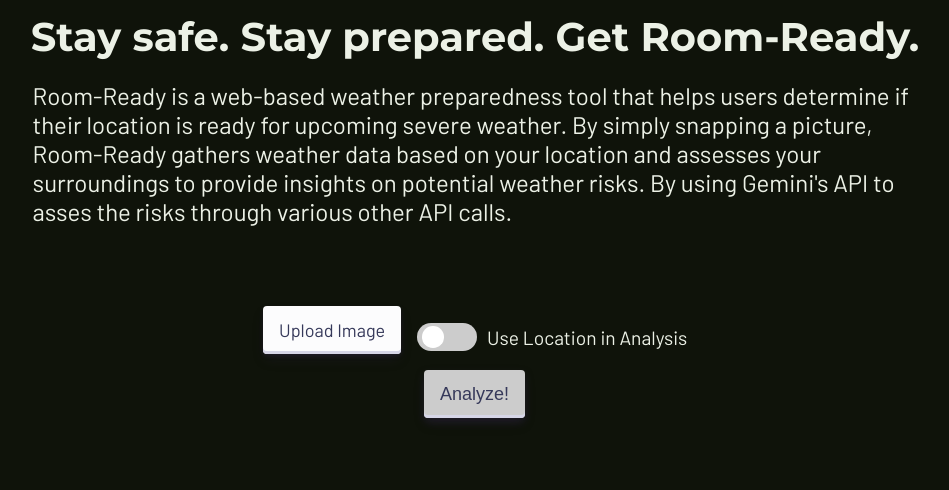
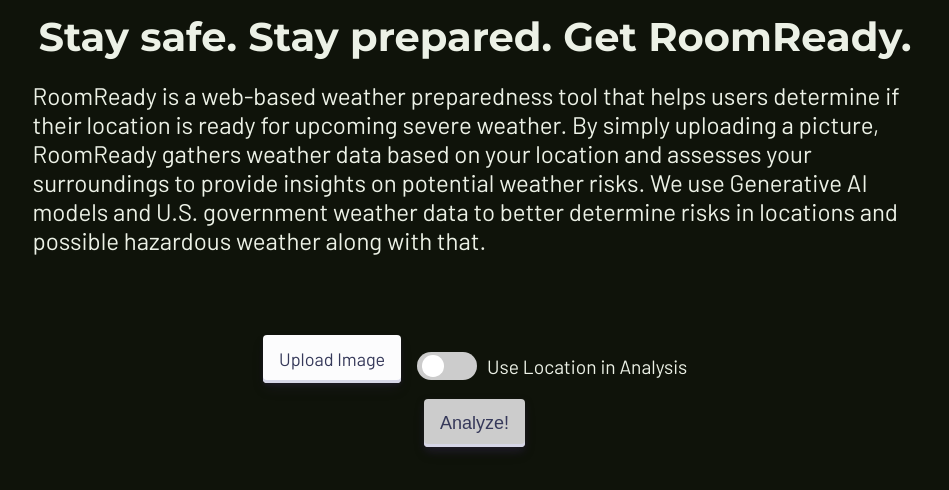
Before and after one commit to NateMartes/RoomReady, a React (Vite) app in the folder client/: page / in a window 1280 px wide. Shown: the top 490 px of the page, without its empty margins (165-1114 px from the left). Built offline with nearby package versions, Linux system fonts and the light colour scheme.

Commit message:
Add bigger images

```diff
--- a/client/src/DataForm/DataForm.module.css
+++ b/client/src/DataForm/DataForm.module.css
@@ -8,3 +8,15 @@
   justify-content: center;
   align-items: center;
 }
+.image {
+    width: 300px;
+    height: auto;
+    margin: 1em;
+    border-radius: 8px; /* Optional: Slight roundness to the image */
+    transition: transform 0.1s ease, box-shadow 0.3s ease; /* Add smooth hover effect */
+}
+
+.image:hover {
+    transform: scale(1.05); /* Slight zoom-in effect */
+    box-shadow: 0 4px 12px rgba(0, 0, 0, 0.2); /* Add shadow on hover */
+}
--- a/client/src/DataForm/DataForm.tsx
+++ b/client/src/DataForm/DataForm.tsx
@@ -3,6 +3,7 @@
 import Location from "../Location/Location.tsx";
 import Response from "../Response/Response.tsx";
 import LoadingIcon from "../assets/Dark_Mode_Load.svg";
+import styles from "./DataForm.module.css"
 
 function DataForm() {
 
@@ -102,7 +103,7 @@
         <div className="submitContainer">
           <button className="button" type="submit" disabled={!image || (isLocationOn && !location) ||
           (isLocationOn && location && !image)}>Analyze!</button>
-          {isLoading ? <img style={{margin: "0", verticalAlign: 'middle'} }src={LoadingIcon} i
+          {isLoading ? <img style={{margin: "0", verticalAlign: 'middle'} }src={LoadingIcon}
           type="image/svg" alt="Loading" width="36px"/> : null}
         </div>
       </form>
@@ -110,7 +111,10 @@
 
 
   return (
-    result ? (Object.keys(result).length !== 0 ? <Response result={result} /> :
+    result ? (Object.keys(result).length !== 0 ?
+    <>
+    <img className={styles.image} src={URL.createObjectURL(image)} alt={`Uploaded ${image}`} width={300}/>
+    <Response result={result} /></> :
     <>{form}<p>Not recgonzied as a valid image.</p></>) : form
   );
 }
--- a/client/src/Header/Header.tsx
+++ b/client/src/Header/Header.tsx
@@ -3,9 +3,11 @@
 function Header() {
   return (
     <div className={styles.headerDiv}>
-      <h1>Stay safe. Stay prepared. Get&nbsp;Room-Ready.</h1>
-      <p className={styles.headerSummary}>Room-Ready is a web-based weather preparedness tool that helps users determine if their location is ready for upcoming severe weather.
-By simply snapping a picture, Room-Ready gathers weather data based on your location and assesses your surroundings to provide insights on potential weather risks. By using Gemini's API to asses the risks through various other API calls.</p>
+      <h1>Stay safe. Stay prepared. Get&nbsp;RoomReady.</h1>
+      <p className={styles.headerSummary}>
+RoomReady is a web-based weather preparedness tool that helps users determine if their location is ready for upcoming severe weather.
+By simply uploading a picture, RoomReady gathers weather data based on your location and assesses your surroundings to provide insights on potential weather risks.
+We use Generative AI models and U.S. government weather data to better  determine risks in locations and possible hazardous weather along with that.</p>
     </div>
   );
 }
--- a/client/src/ImageUploader/ImageUploader.tsx
+++ b/client/src/ImageUploader/ImageUploader.tsx
@@ -33,7 +33,7 @@
   return (
       <div className={styles.container}>
         {image && (
-          <img className={styles.image} src={image} alt={`Uploaded ${image}`} width={150}/>
+          <img className={styles.image} src={image} alt={`Uploaded ${image}`} width={300}/>
         )}
       {/* Custom File Input Button */}
       <div className={styles.fileInputContainer}>
--- a/client/src/Response/Response.tsx
+++ b/client/src/Response/Response.tsx
@@ -23,7 +23,7 @@
   if (!result) return <div>Loading..</div>;
   return (
     <div className={styles.responseContainer}>
-    <h2>Risk Analysis Assessment Finish! {result.total_risk}</h2>
+    <h2>Risk Analysis Completed! {result.total_risk}</h2>
     <p>{result.Summary}</p>
     {result.risks.map((array, index) => (<Risk key={index} name={array[0]} desc={array[1]} imprv={array[2]} onRiskChange={handleRisksChange} index={index}/>))}
     </div>
```
